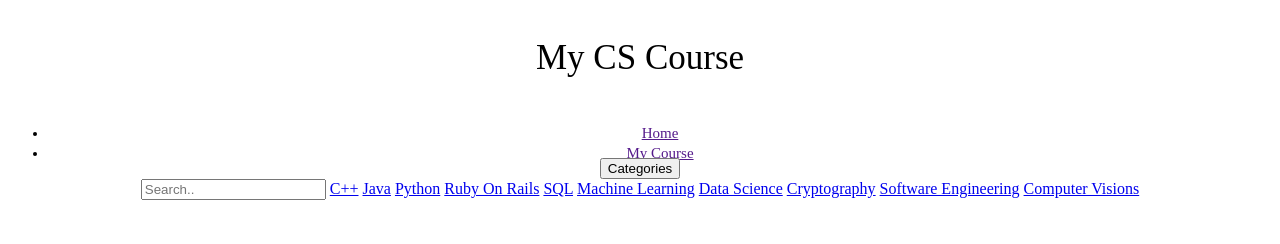
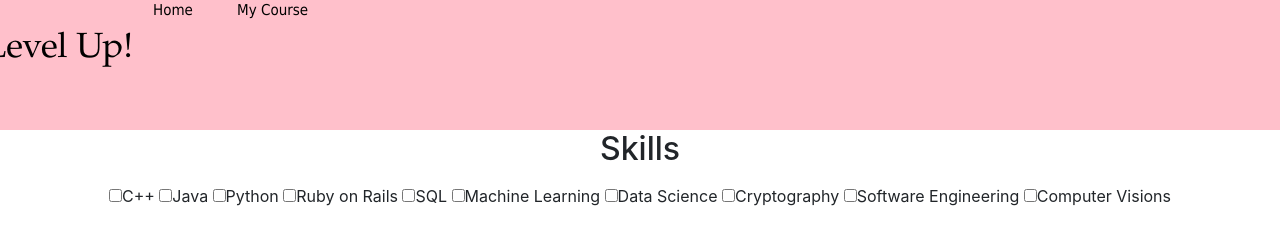
Before and after one commit to ana13S/MyCSCourses, a plain HTML site: page homepage.html in a window 1280 px wide. Drawn offline with nearby package versions, Linux system fonts and the light colour scheme.

Commit message:
checkbox

```diff
--- a/homepage.html
+++ b/homepage.html
@@ -2,61 +2,64 @@
 <!DOCTYPE html>
 <html>
 <head>
-	<title>My CS Course</title>
+	<title>Level Up!</title>
 	<meta charset="utf-8"/>
-	<link rel="stylesheet" type="text/css" href="main.css">
+	<link rel="stylesheet" type="text/css" href="homepage.css">
+	<link href = "/bootstrap/css/bootstrap.min.css" rel = "stylesheet">
+    <script src = "/scripts/jquery.min.js"></script>
+    <script src = "/bootstrap/js/bootstrap.min.js"></script>
 </head>
 <body>
 	<header>
 		<div class = "row">
-			<div class = "webname" style="text-align:center;line-height:100px;height:100px;font-size:35px;">My CS Course
+			<div class = "webname" style="text-align:center;line-height:100px;height:100px;font-size:35px;">Level Up!
 			</div>
 
 		<ul class="main-nav" style="text-align:center;line-height:20px;height:20px;font-size:15px;">
-			<li><a href="">Home</a></li>
+			<li class="active"><a href="">Home</a></li>
 			<li><a href="">My Course</a></li>
 		</div>
 	</header>
 
 	<center>
-	<div class="dropdown">
-  		<button onclick="myFunction()" class="dropbtn">Categories</button>
-  		<div id="myDropdown" class="dropdown-content">
-    		<input type="text" placeholder="Search.." id="myInput" onkeyup="filterFunction()">
-    		<a href="#c++">C++</a>
-			<a href="#Java">Java</a>
-			<a href="#python">Python</a>
-			<a href="#ruby on rails">Ruby On Rails</a>
-    		<a href="#SQL">SQL</a>
-    		<a href="#Machine Learning">Machine Learning</a>
-    		<a href="#data science">Data Science</a>
-    		<a href="#cryptography">Cryptography</a>
-    		<a href="#Software Engineering">Software Engineering</a>
-    		<a href="#computer visions">Computer Visions</a>
+	<div class="skills">
+		<h2>Skills</h2>
+		<p></p>
+		<form>
+  			<label class = "check">
+  				<input type="checkbox" value="">C++
+  			</label>
+  			<label class = "check">
+  				<input type="checkbox" value="">Java
+  			</label>
+			<label class = "check">
+  				<input type="checkbox" value="">Python
+  			</label>
+  			<label class = "check">
+  				<input type="checkbox" value="">Ruby on Rails
+  			</label>
+  			<label class = "check">
+  				<input type="checkbox" value="">SQL
+  			</label>
+			<label class = "check">
+  				<input type="checkbox" value="">Machine Learning
+  			</label>
+  			<label class = "check">
+  				<input type="checkbox" value="">Data Science
+  			</label>
+  			<label class = "check">
+  				<input type="checkbox" value="">Cryptography
+  			</label>
+  			<label class = "check">
+  				<input type="checkbox" value="">Software Engineering
+  			</label>
+  			<label class = "check">
+  				<input type="checkbox" value="">Computer Visions
+  			</label>
+    	</form>
   		</div>
 	</div>
-</center>
+	</center>
 
-<script>
-	function myFunction() {
-  		document.getElementById("myDropdown").classList.toggle("show");
-	}
-
-	function filterFunction() {
-  		var input, filter, ul, li, a, i;
-  		input = document.getElementById("myInput");
-  		filter = input.value.toUpperCase();
-  		div = document.getElementById("myDropdown");
-  		a = div.getElementsByTagName("a");
-  		for (i = 0; i < a.length; i++) {
-    		txtValue = a[i].textContent || a[i].innerText;
-    		if (txtValue.toUpperCase().indexOf(filter) > -1) {
-      			a[i].style.display = "";
-    		} else {
-      			a[i].style.display = "none";
-    		}
-  		}
-	}
-</script>
 </body>
 </html>
```
